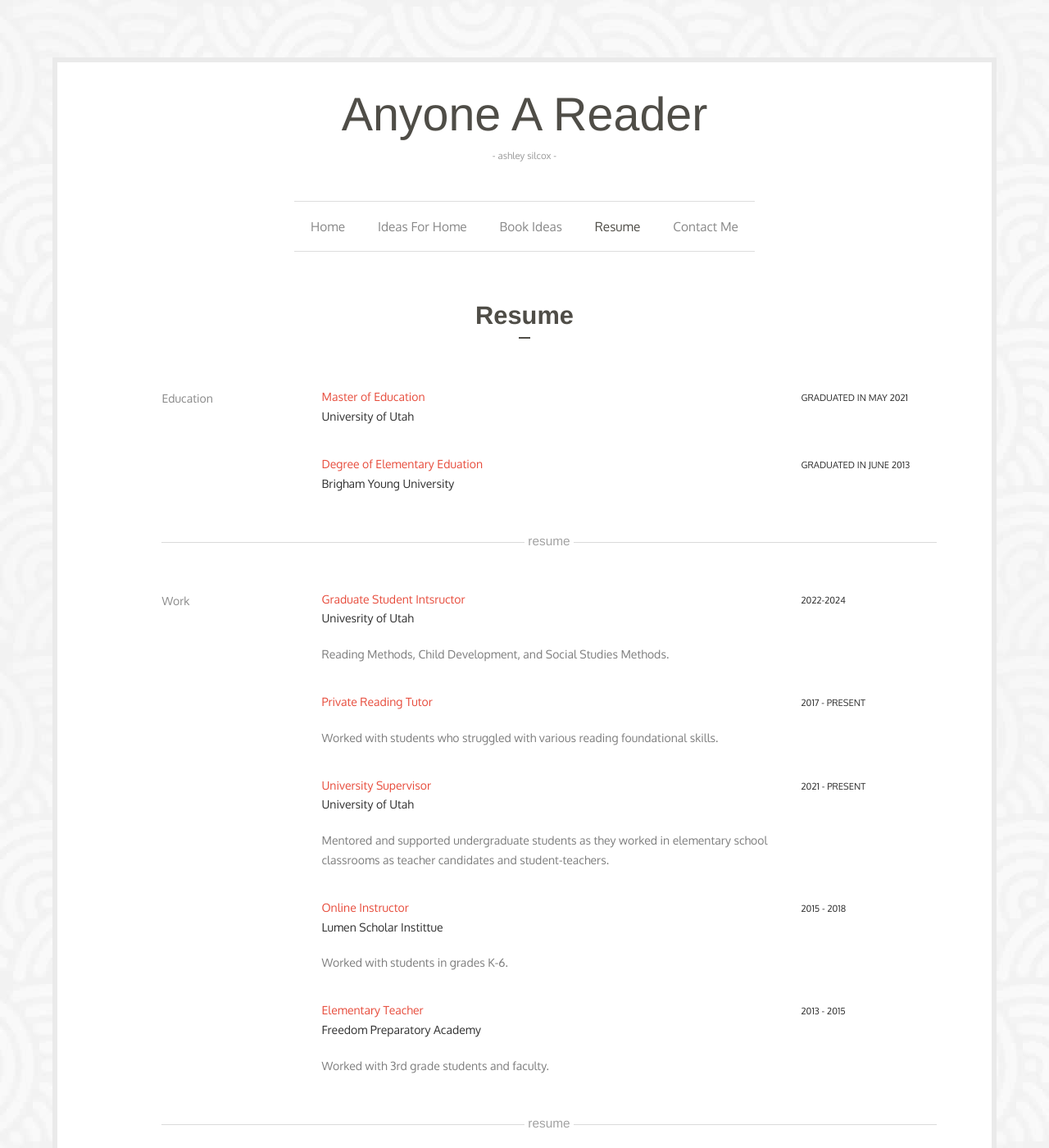
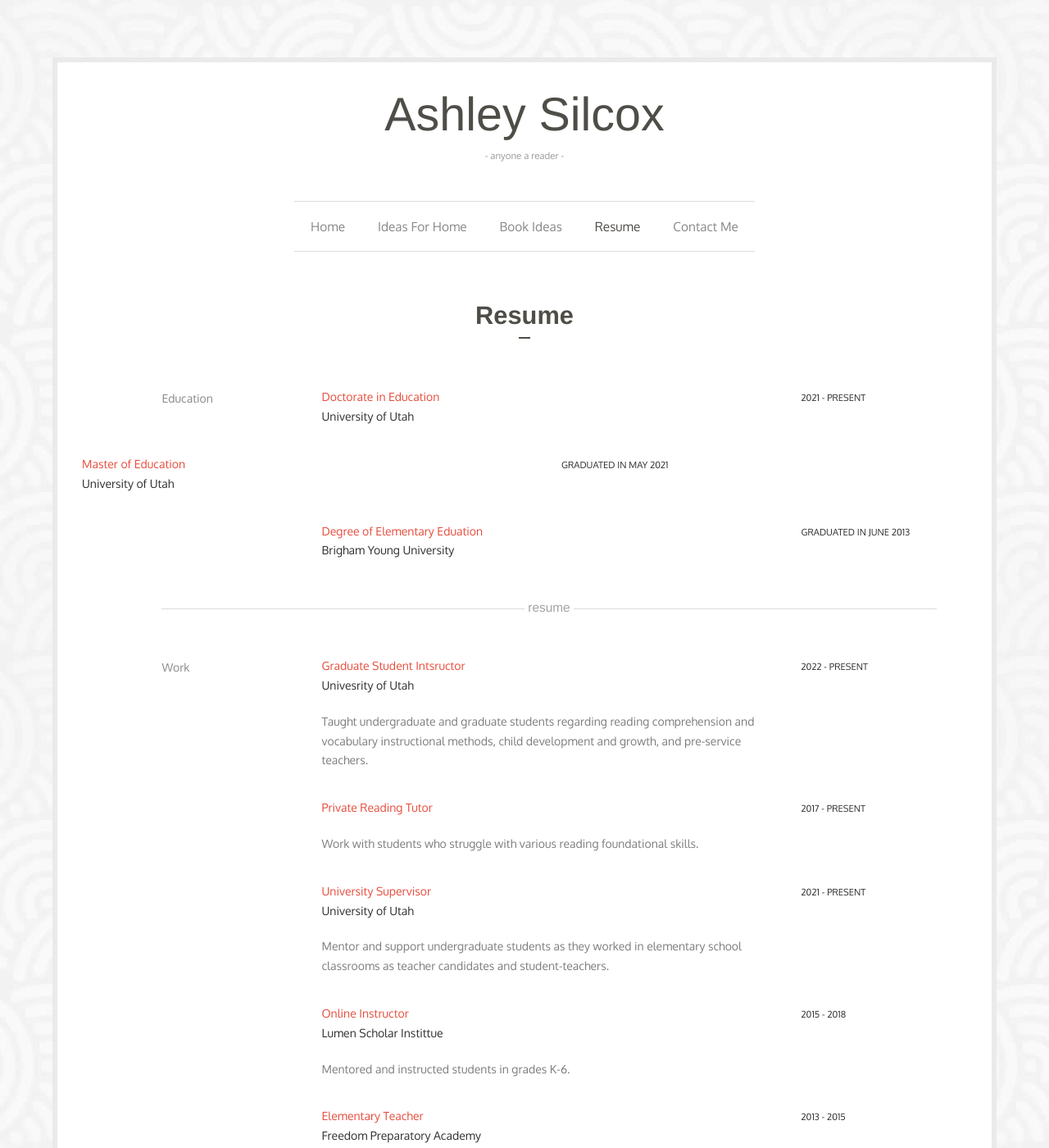
Before and after one commit to washleyl/portfolioreading, a plain HTML site: page resume.html in a window 1280 px wide. Shown: the top 1400 px of the page at 82% size. Drawn offline with Linux system fonts and the light colour scheme; a web font is replaced by a local one.

Commit message:
Update resume.html

```diff
--- a/resume.html
+++ b/resume.html
@@ -30,8 +30,8 @@
    <div class="wrapper">
   	  <div class="col-md-12">
          <!-- Logo -->
-         <div class="brand wow fadeIn" data-wow-delay="0.1s"> Anyone a Reader
-           <div class="title"> - Ashley Silcox -  </div>
+         <div class="brand wow fadeIn" data-wow-delay="0.1s"> Ashley Silcox
+           <div class="title"> - anyone a reader -  </div>
          </div>
 
          <!-- Navigation -->
@@ -45,8 +45,8 @@
                     <span class="icon-bar"></span>
                 </button>
                 <!-- navbar-brand is hidden on larger screens, but visible when the menu is collapsed -->
-                <div class="navbar-brand"><a href="">Patsy Doherty</a>
-                <div class="title"> - hat designer - </div>
+                <div class="navbar-brand"><a href="">Ashley Silcox</a>
+                <div class="title"> - anyone a reader - </div>
                 </div>
 
             </div>
@@ -86,6 +86,15 @@
 					    <h4>Education</h4>
 				      </div>
 				      <div class="col-lg-6">
+					    <p><span class="e-heading">Doctorate in Education</span><br/>
+						University of Utah <br/>
+					    </p>
+				      </div>
+				      <div class="col-lg-3">
+					    <p><span class="date">2021 - present</span><br/>
+					    </p>
+				      </div>
+				    <div class="col-lg-6">
 					    <p><span class="e-heading">Master of Education</span><br/>
 						University of Utah <br/>
 					    </p>
@@ -118,33 +127,33 @@
 					      <p><span class="e-heading">Graduate Student Intsructor</span><br/>
 						 Univesrity of Utah <br/>
 					     </p>
-					     <p><span class="more">Reading Methods, Child Development, and Social Studies Methods.</span></p>
+					     <p><span class="more">Taught undergraduate and graduate students regarding reading comprehension and vocabulary instructional methods, child development and growth, and pre-service teachers.</span></p>
 				        </div>
 				        <div class="col-lg-3">
-					     <p><span class="date">2022-2024</span></p>
+					     <p><span class="date">2022 - present</span></p>
 				        </div>
 				        <div class="col-lg-6 col-lg-offset-3">
 					     <p><span class="e-heading">Private Reading Tutor</span>
 					     </p>
-					     <p><span class="more">Worked with students who struggled with various reading foundational skills.</span></p>
+					     <p><span class="more">Work with students who struggle with various reading foundational skills.</span></p>
 				       </div>
 				       <div class="col-lg-3">
-					    <p><span class="date">2017 - Present</span></p>
+					    <p><span class="date">2017 - present</span></p>
 				       </div>
                        <div class="col-lg-6 col-lg-offset-3">
 					     <p><span class="e-heading">University Supervisor</span><br/>
 						 University of Utah <br/>
 					     </p>
-					     <p><span class="more">Mentored and supported undergraduate students as they worked in elementary school classrooms as teacher candidates and student-teachers.</span></p>
+					     <p><span class="more">Mentor and support undergraduate students as they worked in elementary school classrooms as teacher candidates and student-teachers.</span></p>
 				       </div>
 				       <div class="col-lg-3">
-					    <p><span class="date">2021 - Present</span></p>
+					    <p><span class="date">2021 - present</span></p>
 				       </div>
                        <div class="col-lg-6 col-lg-offset-3">
 					        <p><span class="e-heading">Online Instructor</span><br/>
 						    Lumen Scholar Instittue<br/>
 					        </p>
-					        <p><span class="more">Worked with students in grades K-6.</span></p>
+					        <p><span class="more">Mentored and instructed students in grades K-6.</span></p>
 				      </div>
 				      <div class="col-lg-3">
 					    <p><span class="date">2015 - 2018</span></p>
```
